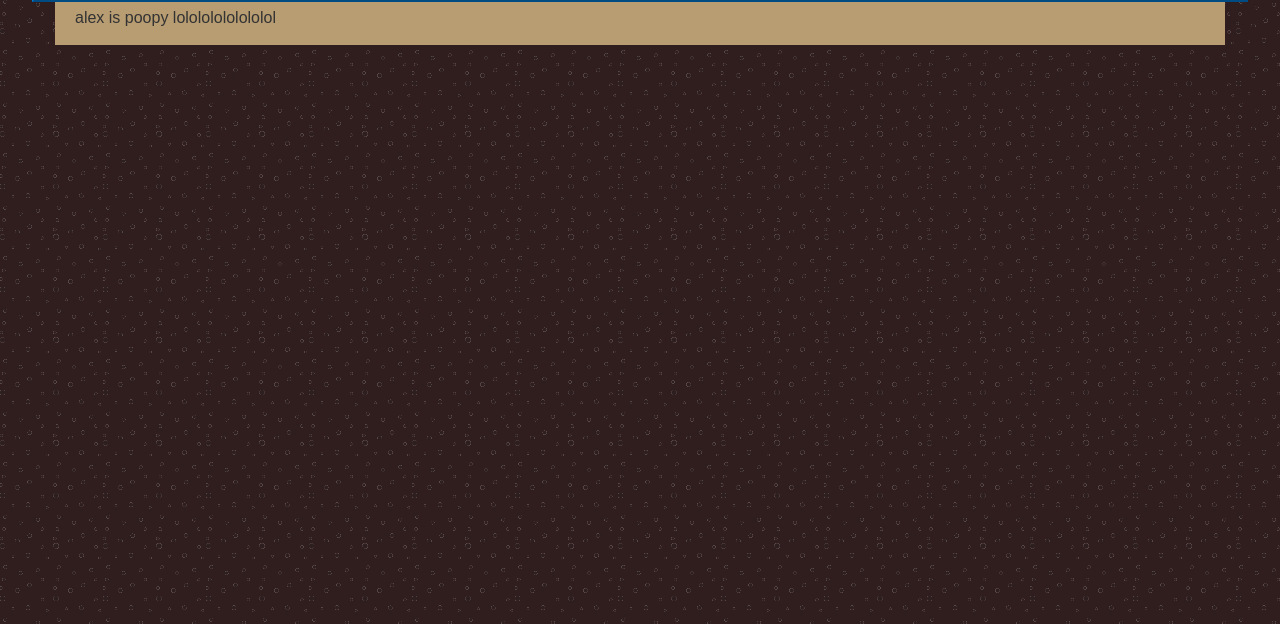
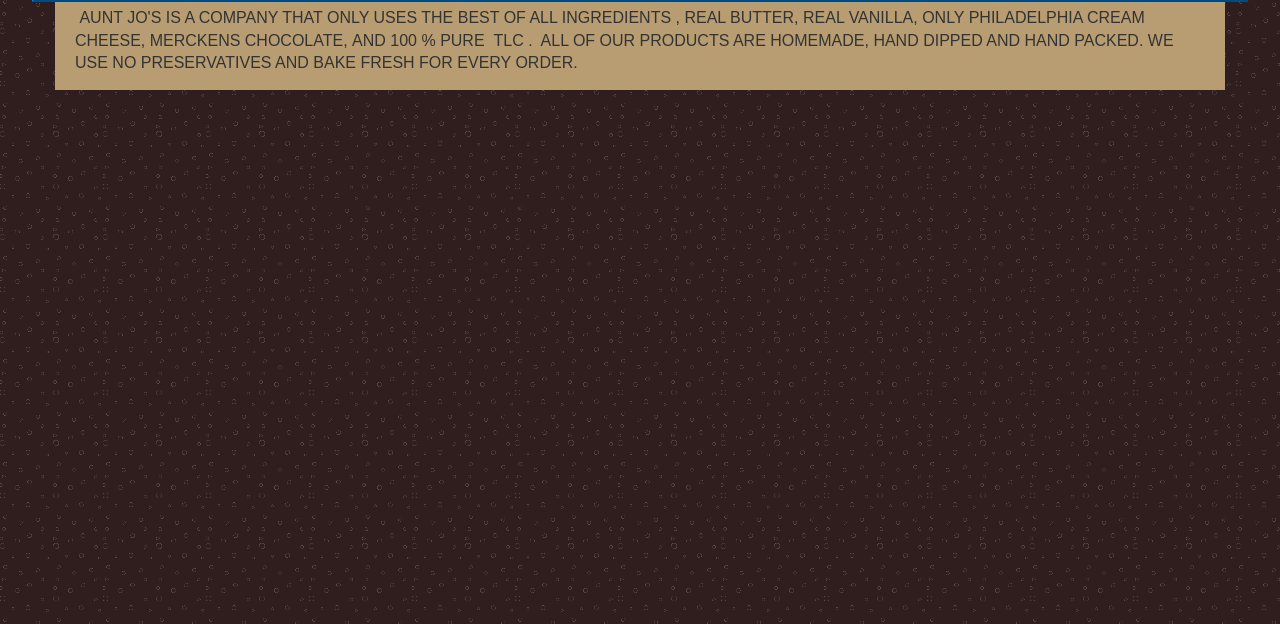
Before and after one commit to Spazzymigee/Aunt-Jo-s-Cookies, a plain HTML site: page aboutus.html in a window 1280 px wide. Shown: the part 176-800 px from the top of the page. Drawn offline with Linux system fonts and the light colour scheme.

Commit message:
added more words

```diff
--- a/aboutus.html
+++ b/aboutus.html
@@ -36,7 +36,7 @@
 </div>
 <div class="container">
 <div class="content"><!-- InstanceBeginEditable name="contentspace" -->
-    <p>alex is poopy lolololololololol</p>
+    <p> AUNT JO'S IS A COMPANY THAT ONLY USES THE BEST OF ALL INGREDIENTS , REAL BUTTER, REAL VANILLA, ONLY PHILADELPHIA CREAM CHEESE, MERCKENS CHOCOLATE, AND 100 % PURE  TLC .  ALL OF OUR PRODUCTS ARE HOMEMADE, HAND DIPPED AND HAND PACKED. WE USE NO PRESERVATIVES AND BAKE FRESH FOR EVERY ORDER.</p>
   <!-- InstanceEndEditable --></div>
 </div>
 </body>
```
Also changed, not shown: contact.html (+2 -0 lines).
